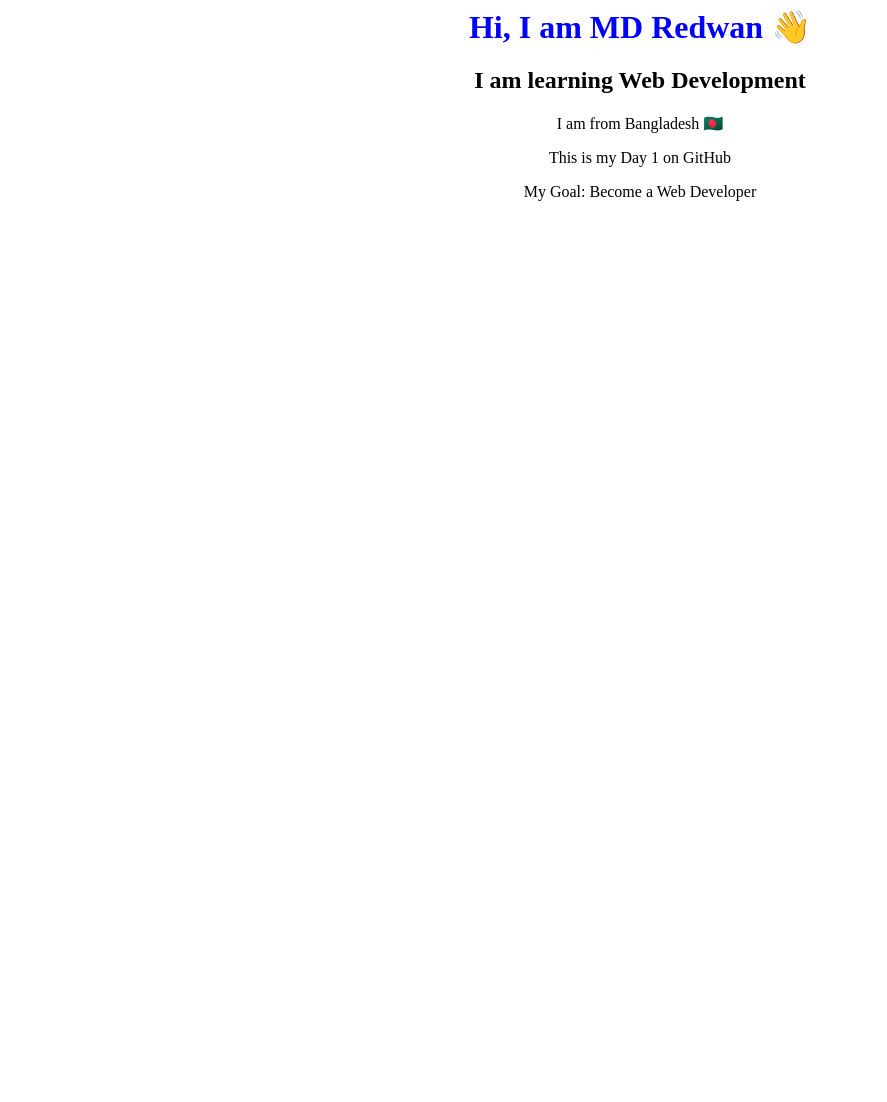
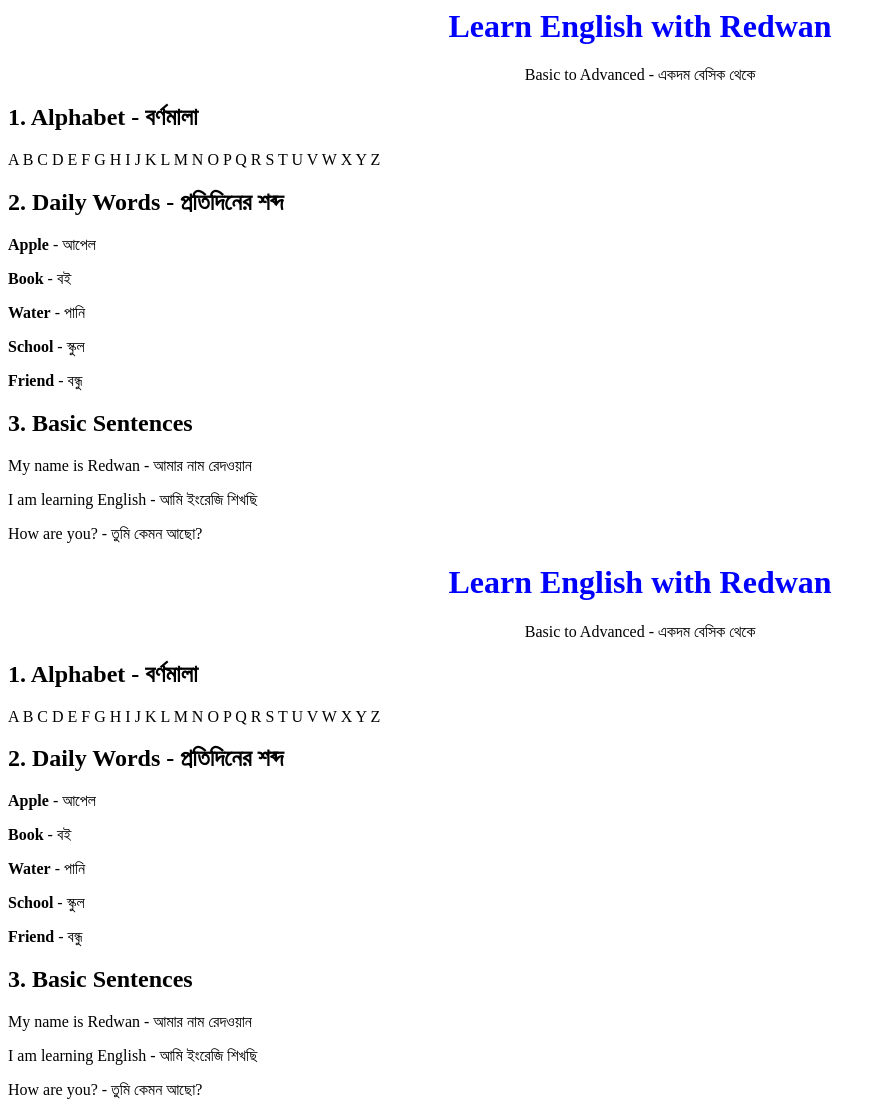
Before and after one commit to redwan338939-maker/my-first-project, a plain HTML site: page index.html in a window 1280 px wide. Shown: the whole page, without its empty margins (0-887 px from the left). Before the commit the page ends 800 px from the top, so only its background shows below. Drawn offline with Linux system fonts and the light colour scheme.

Commit message:
Add English learning content to index.html

```diff
--- a/index.html
+++ b/index.html
@@ -1,5 +1,34 @@
-<h1 style="text-align:center; color:blue;">Hi, I am MD Redwan 👋</h1>
-<h2 style="text-align:center;">I am learning Web Development</h2>
-<p style="text-align:center;">I am from Bangladesh 🇧🇩</p>
-<p style="text-align:center;">This is my Day 1 on GitHub</p>
-<p style="text-align:center;">My Goal: Become a Web Developer</p>
+
+<h1 style="text-align:center; color:blue;">Learn English with Redwan</h1>
+<p style="text-align:center;">Basic to Advanced - একদম বেসিক থেকে</p>
+
+<h2>1. Alphabet - বর্ণমালা</h2>
+<p>A B C D E F G H I J K L M N O P Q R S T U V W X Y Z</p>
+
+<h2>2. Daily Words - প্রতিদিনের শব্দ</h2>
+<p><b>Apple</b> - আপেল</p>
+<p><b>Book</b> - বই</p>
+<p><b>Water</b> - পানি</p>
+<p><b>School</b> - স্কুল</p>
+<p><b>Friend</b> - বন্ধু</p>
+
+<h2>3. Basic Sentences</h2>
+<p>My name is Redwan - আমার নাম রেদওয়ান</p>
+<p>I am learning English - আমি ইংরেজি শিখছি</p>
+<p>How are you? - তুমি কেমন আছো?</p><h1 style="text-align:center; color:blue;">Learn English with Redwan</h1>
+<p style="text-align:center;">Basic to Advanced - একদম বেসিক থেকে</p>
+
+<h2>1. Alphabet - বর্ণমালা</h2>
+<p>A B C D E F G H I J K L M N O P Q R S T U V W X Y Z</p>
+
+<h2>2. Daily Words - প্রতিদিনের শব্দ</h2>
+<p><b>Apple</b> - আপেল</p>
+<p><b>Book</b> - বই</p>
+<p><b>Water</b> - পানি</p>
+<p><b>School</b> - স্কুল</p>
+<p><b>Friend</b> - বন্ধু</p>
+
+<h2>3. Basic Sentences</h2>
+<p>My name is Redwan - আমার নাম রেদওয়ান</p>
+<p>I am learning English - আমি ইংরেজি শিখছি</p>
+<p>How are you? - তুমি কেমন আছো?</p>
```
